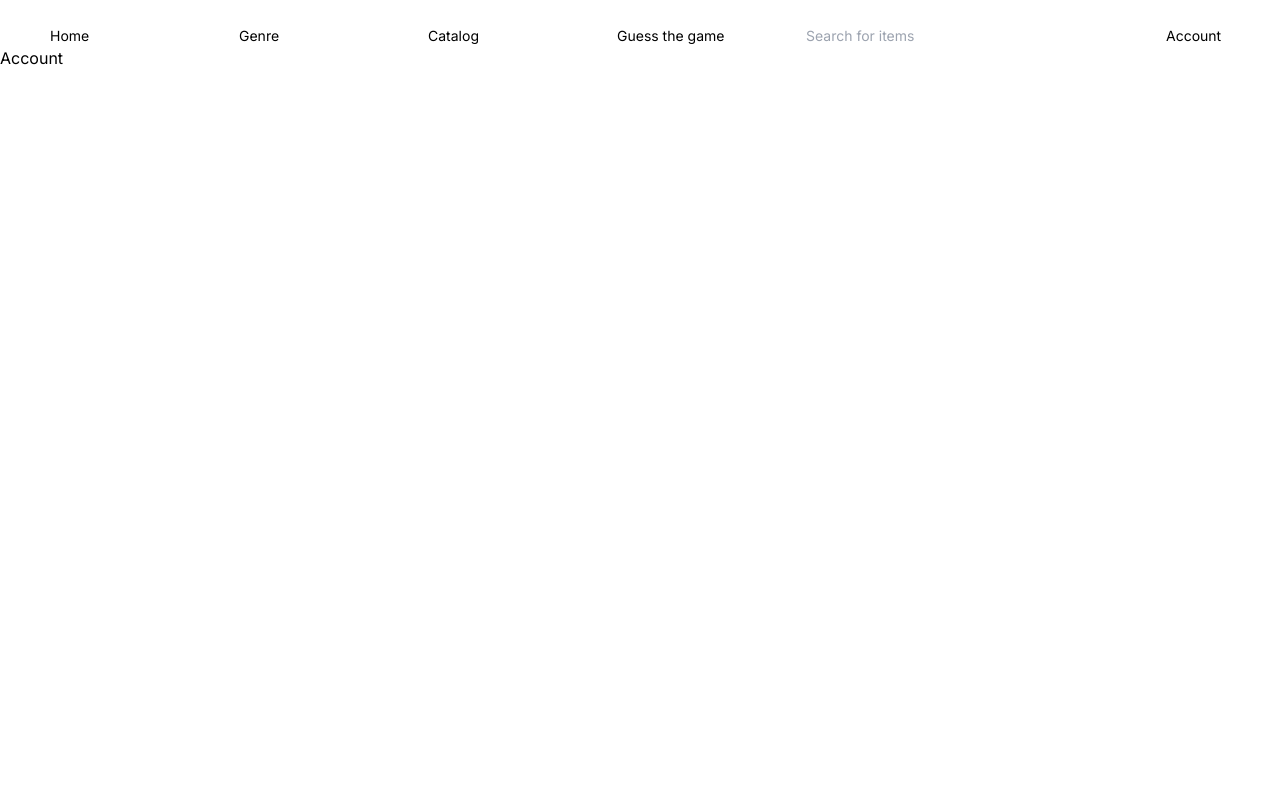
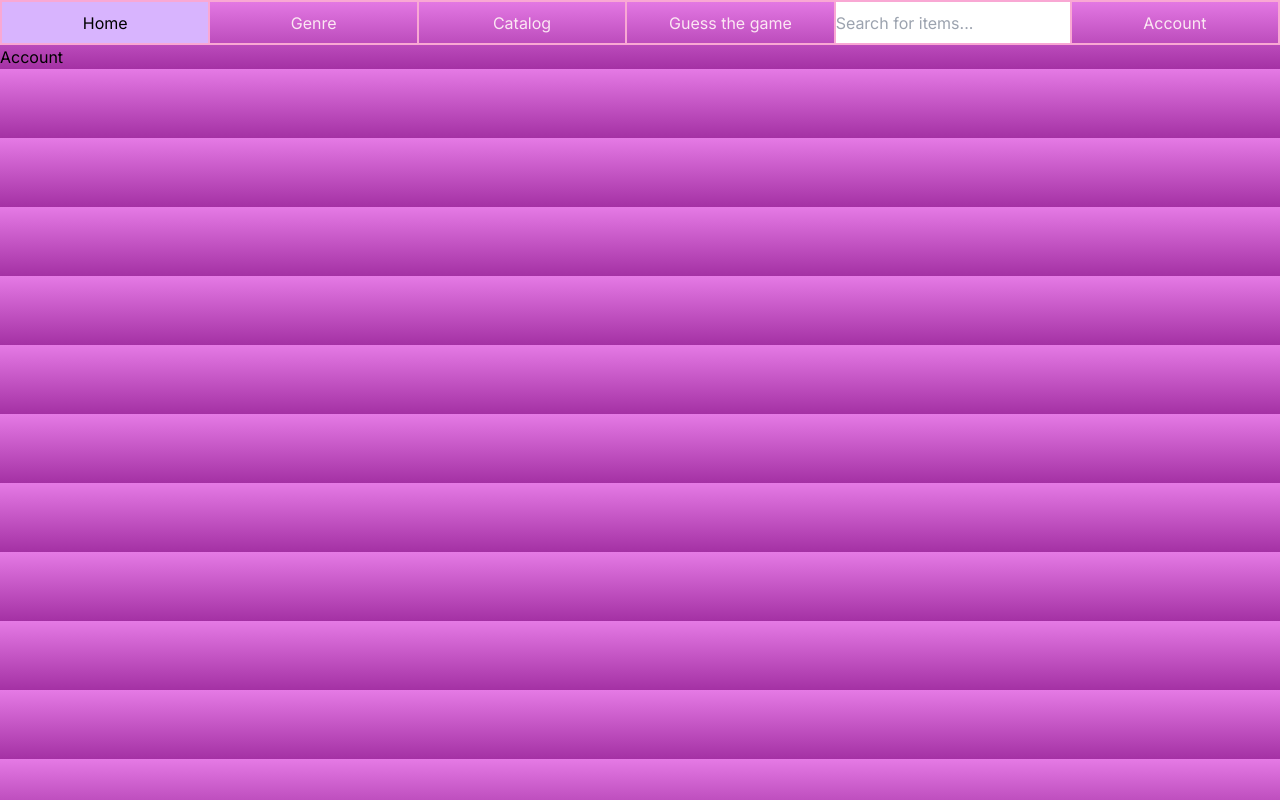
Before and after one commit to suryajj/GameWeb, a Next.js app: page /account in a window 1280 px wide. Built offline with nearby package versions, Linux system fonts and the light colour scheme.

Commit message:
Buttons done

```diff
--- a/app/components/ImageSlider.tsx
+++ b/app/components/ImageSlider.tsx
@@ -1,5 +1,5 @@
 'use client'
-
+import {FaAngleLeft, FaAngleRight} from 'react-icons/fa';
 import {useState} from "react";
 
 export default function ImageSlider({slides}: any){
@@ -20,9 +20,9 @@ export default function ImageSlider({slides}: any){
 
     const prevSlide = () => {
         console.log(currentIndex, "current")
-        let length = slides.length;
+        let length = slides.length-1;
         if(currentIndex == 0){
-            setCurrentIndex(length-1)
+            setCurrentIndex(length)
         }
         else{
             setCurrentIndex(currentIndex-1)
@@ -33,9 +33,9 @@ export default function ImageSlider({slides}: any){
     return (
 
         <div className="coverContainer">
-            <button onClick={prevSlide} className="arrows prevArrow">&larr;</button>
+            <button onClick={prevSlide} className="arrows prevArrow"><FaAngleLeft/></button>
             <img className="cover" src={src}/>
-            <button onClick={nextSlide} className="arrows nextArrow">&rarr;</button>
+            <button onClick={nextSlide} className="arrows nextArrow"><FaAngleRight/></button>
         </div>
     )
 }
--- a/app/components/NavBar.tsx
+++ b/app/components/NavBar.tsx
@@ -4,12 +4,12 @@ import Link from "next/link";
 export default function NavBar(){
     return (
         <div className="navBar inner">
-            <button id="homePage" className="navBarOptions navBarOptionsL"><Link href="/">Home</Link></button>
+            <Link href="/" className="navBarOptions navBarOptionsL">Home</Link>
             <button className="navBarOptions navBarOptionsL" id="categories">Genre</button>
-            <button className="navBarOptions navBarOptionsL" id="deals"><Link href="/catalog">Catalog</Link></button>
-            <button className="navBarOptions navBarOptionsL" id="newItems"><Link href="/guess-the-game">Guess the game</Link></button>
-            <input type="text" className="navBarOptions navBarOptionsL searchItems" placeholder="Search for items"/>
-            <button className="navBarOptions navBarOptionsR" id="account"><Link href="/account">Account</Link></button>
+            <Link href="/catalog" className="navBarOptions navBarOptionsL" id="deals">Catalog</Link>
+            <Link href="/guess-the-game" className="navBarOptions navBarOptionsL" id="newItems">Guess the game</Link>
+            <input type="text" className="navBarOptions navBarOptionsL searchItems" placeholder="Search for items..."/>
+            <Link href="/account" className="navBarOptions navBarOptionsR" id="account">Account</Link>
         </div>
     );
 }
--- a/app/globals.css
+++ b/app/globals.css
@@ -2,33 +2,28 @@
 @tailwind components;
 @tailwind utilities;
 
-button {
-  /* background-color: #4CAF50; */
-  /* border: 2px solid black; */
-  /* color: white; */
-  /* padding: 15px 32px; */
-  /* text-align: center; */
-  /* text-decoration: none; */
-  /* display: inline-block; */
-  /* font-size: 16px; */
+
+html{
+  background-image: linear-gradient(rgb(229, 122, 229), rgb(164, 49, 164))
 }
+
 
 .arrows{
   border-radius: 5px;
-  /* border: 1px solid black; */
-  padding-left: 1rem;
-  padding-right: 1rem;
-  background-color: rgb(180, 217, 231);
-  font-size: 50px;
-  color: rgb(173, 65, 173);
+  border: none;
+
+
+  /* background-color: rgb(180, 217, 231); */
+  font-size: 75px;
+  color: rgb(208, 133, 207);
 }
 
 .prevArrow{
-  margin-right: 35px;
+  padding-right: 1rem;
 }
 
 .nextArrow{
-  margin-left: 35px;
+  padding-left: 1rem;
 }
 
 .coverContainer{
@@ -49,7 +44,7 @@ button {
   height: 100%;
   width: 100%;
   border-radius: 25px;
-  border: 5px solid rgb(164, 164, 236);
+  border: 2px solid rgb(227, 164, 236);
 
 }
 
@@ -57,7 +52,8 @@ button {
 
 .covers{
   display: flex;
-  flex-direction: row;
+  /* flex-direction: column; */
+  /* flex-direction: row; */
   align-items: center;
   justify-content: center;
   height: 720px;
@@ -71,17 +67,30 @@ button {
 .navBar{
   display: flex;
   flex: 1;
+
 }
 
 .navBarOptions{
-  /* padding-top: 25px; */
-  font-size: 14px;
-  margin-top: 25px;
+
+  @apply border-2 bg-transparent hover:bg-purple-300 text-pink-100 border-pink-300
+  border-r-0 hover:text-black;
+  height: 45px;
   display: flex;
+  align-items: center;
+  justify-content: center;
   flex: 1;
 }
 
-#homePage {
+#account{
+  @apply border-r-2;
+}
+
+.searchItems{
+  @apply bg-white text-black;
+}
+
+
+/* #homePage {
   padding-left: 50px;
 }
 
@@ -92,12 +101,4 @@ button {
 
 .navBarOptionsR{
   padding-left: 75px;
-}
-
-.display{
-  display: flex;
-  flex-direction: row;
-  height: 75vh;
-  align-items: center;
-  justify-content: center;
-}
+} */
--- a/app/page.tsx
+++ b/app/page.tsx
@@ -40,8 +40,14 @@ export default async function Landing() {
   }
 
   return (
+    <div className="home">
+      <div className="top15">
+        Top 15
+      </div>
       <div className="covers">
+
         <ImageSlider slides={slides}/>
       </div>
+    </div>
   )
 }
--- a/package.json
+++ b/package.json
@@ -19,6 +19,7 @@
     "postcss": "8.4.27",
     "react": "18.2.0",
     "react-dom": "18.2.0",
+    "react-icons": "^4.10.1",
     "tailwindcss": "3.3.3",
     "typescript": "5.1.6"
   }
```
Also changed, not shown: testingTwo.tsx (deleted), 1 other file (tests, documents, lock files or other folders).
